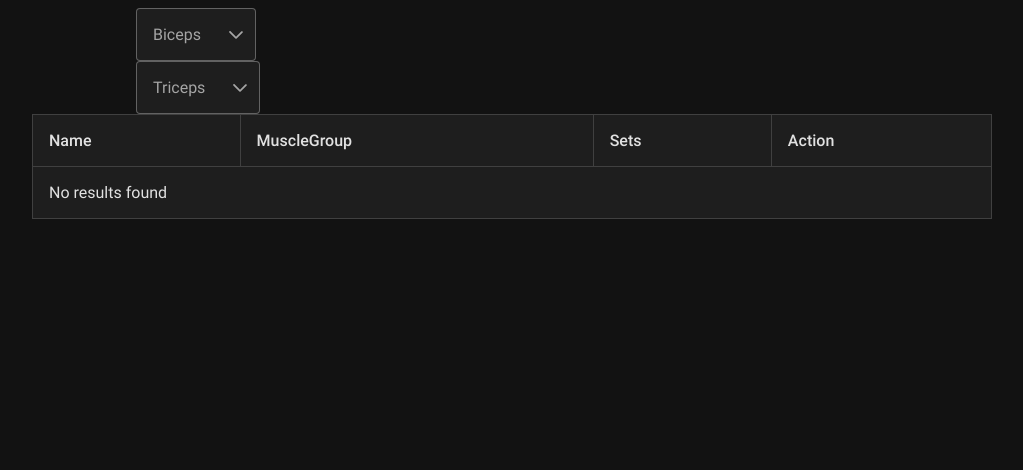
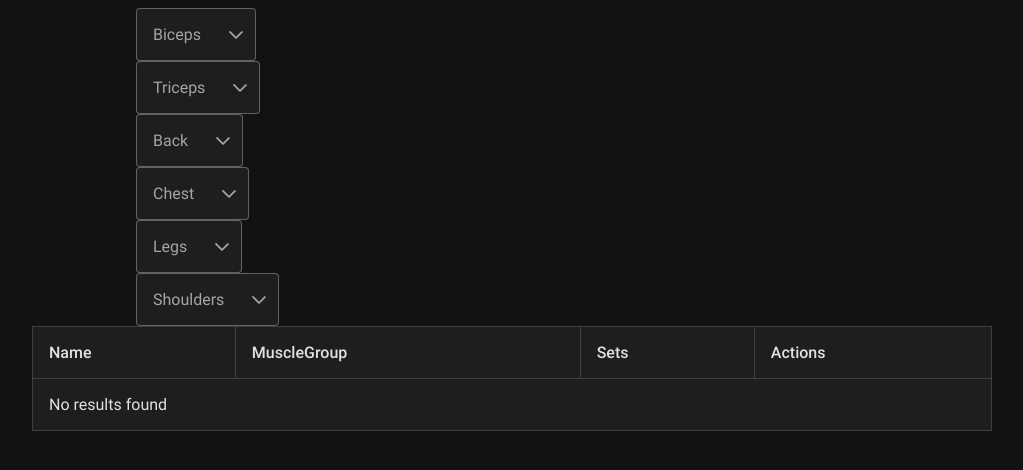
Before and after one commit to Nader-cpu/gym, a React (Create React App) app: page / in a window 1280 px wide. Shown: the top 470 px of the page, without its empty margins (128-1151 px from the left). Built offline with nearby package versions, Linux system fonts and the light colour scheme.

Commit message:
dropdowns

```diff
--- a/package.json
+++ b/package.json
@@ -10,6 +10,7 @@
     "primereact": "^9.2.2",
     "react": "^18.2.0",
     "react-dom": "^18.2.0",
+    "react-icons": "^4.8.0",
     "react-scripts": "5.0.1",
     "web-vitals": "^2.1.4"
   },
--- a/src/App.js
+++ b/src/App.js
@@ -57,6 +57,114 @@ function App() {
 			sets: "12-10-8",
 		},
 	];
+
+	const back = [
+		{
+			name: "Bent Over Row ",
+			code: "BOR",
+			muscleGroup: "Back",
+			sets: "12-10-8",
+		},
+		{
+			name: "Pull-up",
+			code: "P",
+			muscleGroup: "Back",
+			sets: "12-10-8",
+		},
+		{
+			name: "Deadlift ",
+			code: "D",
+			muscleGroup: "Back",
+			sets: "12-10-8",
+		},
+		{
+			name: "Pull-over ",
+			code: "P",
+			muscleGroup: "Back",
+			sets: "12-10-8",
+		},
+	];
+
+	const chest = [
+		{
+			name: "Flat Bench Press",
+			code: "FBP",
+			muscleGroup: "Chest",
+			sets: "12-10-8",
+		},
+		{
+			name: "Incline Bench Press ",
+			code: "IBP",
+			muscleGroup: "Chest",
+			sets: "12-10-8",
+		},
+		{
+			name: "Decline Bench Press ",
+			code: "DBP",
+			muscleGroup: "Chest",
+			sets: "12-10-8",
+		},
+		{
+			name: "Chest Dip ",
+			code: "CD",
+			muscleGroup: "Chest",
+			sets: "12-10-8",
+		},
+	];
+
+	const legs = [
+		{
+			name: "Back Squat",
+			code: "BS",
+			muscleGroup: "Legs",
+			sets: "12-10-8",
+		},
+		{
+			name: "Front Squat",
+			code: "FS",
+			muscleGroup: "Legs",
+			sets: "12-10-8",
+		},
+		{
+			name: "Romanian Deadlift",
+			code: "RD",
+			muscleGroup: "Legs",
+			sets: "12-10-8",
+		},
+		{
+			name: "Walking Lunges",
+			code: "WL",
+			muscleGroup: "Legs",
+			sets: "12-10-8",
+		},
+	];
+
+	const shoulders = [
+		{
+			name: "Overhead Press",
+			code: "OP",
+			muscleGroup: "Shoulders",
+			sets: "12-10-8",
+		},
+		{
+			name: "Dumbbell Shoulder Press",
+			code: "DSP",
+			muscleGroup: "Shoulders",
+			sets: "12-10-8",
+		},
+		{
+			name: "Arnold Press",
+			code: "AP",
+			muscleGroup: "Shoulders",
+			sets: "12-10-8",
+		},
+		{
+			name: "Push Press",
+			code: "PP",
+			muscleGroup: "Shoulders",
+			sets: "12-10-8",
+		},
+	];
 	return (
 		<>
 			<FilterDemo
@@ -71,6 +179,30 @@ function App() {
 				selectedExercises={selectedExercises}
 				change={setSelectedExercises}
 			/>
+			<FilterDemo
+				placeHolder={"Back"}
+				exercises={back}
+				selectedExercises={selectedExercises}
+				change={setSelectedExercises}
+			/>
+			<FilterDemo
+				placeHolder={"Chest"}
+				exercises={chest}
+				selectedExercises={selectedExercises}
+				change={setSelectedExercises}
+			/>
+			<FilterDemo
+				placeHolder={"Legs"}
+				exercises={legs}
+				selectedExercises={selectedExercises}
+				change={setSelectedExercises}
+			/>
+			<FilterDemo
+				placeHolder={"Shoulders"}
+				exercises={shoulders}
+				selectedExercises={selectedExercises}
+				change={setSelectedExercises}
+			/>
 
 			<GridLinesDemo selectedExercises={selectedExercises} />
 		</>
--- a/src/components/dataTable.js
+++ b/src/components/dataTable.js
@@ -8,12 +8,11 @@ export default function GridLinesDemo({ selectedExercises }) {
 			<DataTable
 				value={selectedExercises}
 				showGridlines
-        tableStyle={{ margin: "auto", width: "75vw" }}
-      >
+				tableStyle={{ margin: "auto", width: "75vw" }}>
 				<Column field="name" header="Name"></Column>
 				<Column field="muscleGroup" header="MuscleGroup"></Column>
 				<Column field="sets" header="Sets"></Column>
-        <Column field="action" header="Action"></Column>
+				<Column field="action" header="Actions"></Column>
 			</DataTable>
 		</div>
 	);
```
Also changed, not shown: 1 other file (tests, documents, lock files or other folders). Lines whose indentation alone changed are shown as unchanged.
